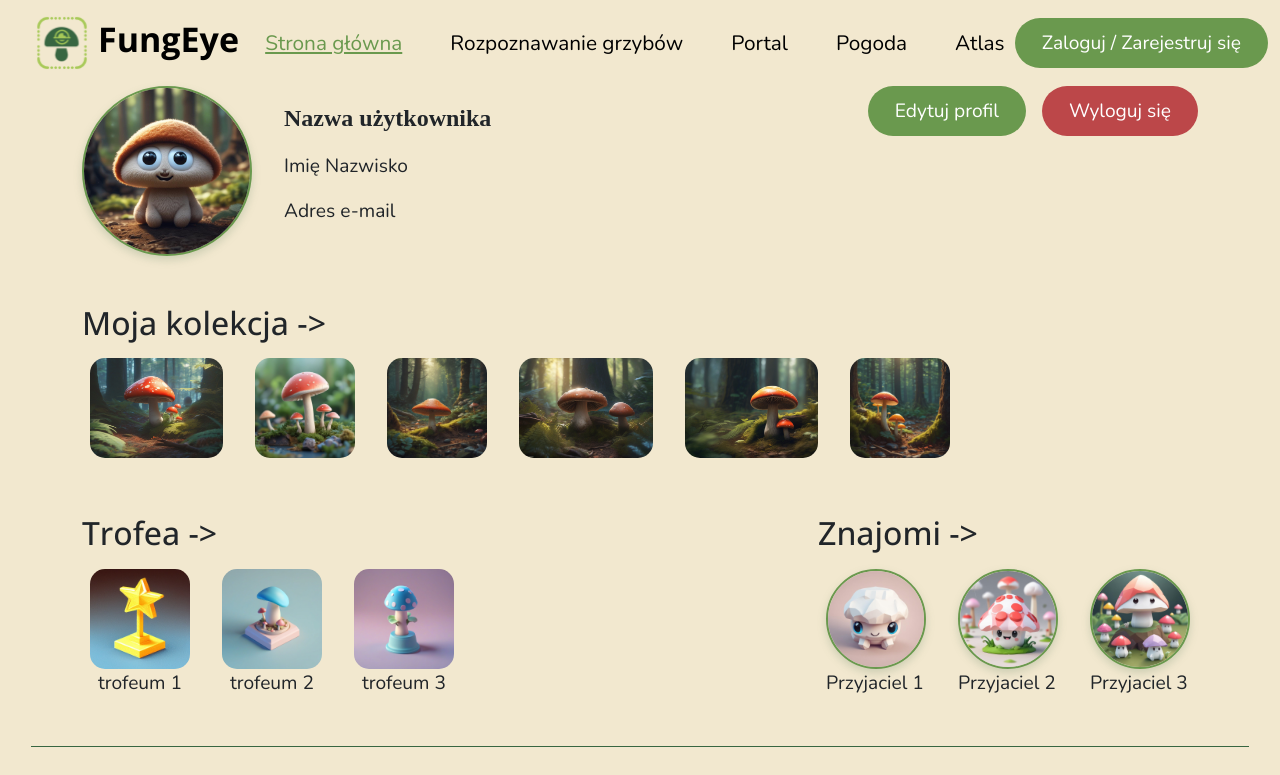
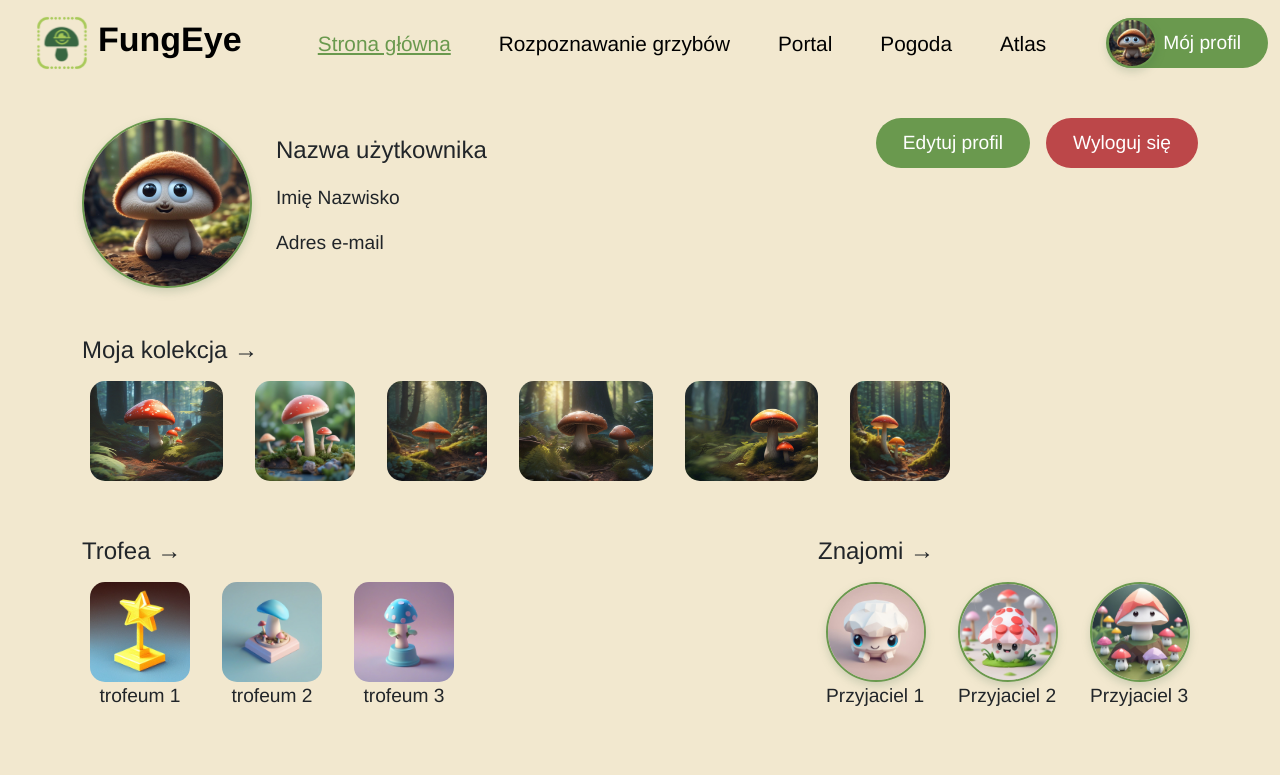
Before and after one commit to Bakkonrad/FungEye, a Vue app in the folder FungEyeApp/: page /my-profile in a window 1280 px wide. Shown: the top 775 px of the page. Built offline with nearby package versions, Linux system fonts and the light colour scheme.

Commit message:
changed all fonts to helvetica, done scrollbar styling

```diff
--- a/FungEyeApp/src/App.vue
+++ b/FungEyeApp/src/App.vue
@@ -7,7 +7,6 @@ import "@fontsource/open-sans/500.css";
 import "@fontsource/open-sans/700.css";
 import "@fontsource/nunito";
 import "@fontsource/nunito/200.css";
-
 </script>
 
 <script>
@@ -24,7 +23,7 @@ export default {
 
 <template>
   <Navbar />
-  <div>
+  <div class="r-view">
     <RouterView />
   </div>
   <Footer />
@@ -34,7 +33,7 @@ export default {
 /* body */
 body {
   background-color: #f2e8cf !important;
-  font-family: "Nunito";
+  font-family: "Helvetica Neue", Helvetica, Arial, sans-serif;
   /* zmienne css, przykładowe użycie: color: var(--dark-green); */
   --dark-green: #386641;
   --green: #6a994e;
@@ -45,36 +44,55 @@ body {
 
 /* fonts */
 h1 {
-  font-family: "Open Sans";
+  font-family: "Helvetica Neue", Helvetica, Arial, sans-serif;
   font-weight: 700;
   font-size: 3em;
 }
 
 h2 {
-  font-family: "Open Sans";
+  font-family: "Helvetica Neue", Helvetica, Arial, sans-serif;
   font-weight: 500;
   font-size: 2em;
 }
 
 h3 {
-  font-family: "Open Sans";
+  font-family: "Helvetica Neue", Helvetica, Arial, sans-serif;
   font-weight: 500;
   font-size: 1.5em;
 }
 
-p, p1 {
-  font-family: "Nunito";
+p,
+p1 {
+  font-family: "Helvetica Neue", Helvetica, Arial, sans-serif;
   font-weight: 300;
   font-size: 1.2em;
 }
 
 ul {
-  font-family: "Nunito";
+  font-family: "Helvetica Neue", Helvetica, Arial, sans-serif;
   font-weight: 300;
 }
 
+::-webkit-scrollbar {
+  width: 10px;
+}
+
+::-webkit-scrollbar-track {
+  background: #d7ceb8;
+}
+
+::-webkit-scrollbar-thumb {
+  border-radius: 10px;
+  background: var(--dark-green);
+}
+
+::-webkit-scrollbar-thumb:hover {
+  background: var(--green);
+}
+
 /* buttons */
-.fungeye-default-button, .fungeye-red-button {
+.fungeye-default-button,
+.fungeye-red-button {
   display: flex;
   flex-direction: row;
   justify-content: center;
@@ -89,7 +107,7 @@ ul {
   color: white;
   border-radius: 35px;
 
-  font-family: "Nunito";
+  font-family: "Helvetica Neue", Helvetica, Arial, sans-serif;
   font-weight: 300;
   font-size: 1.2em;
   height: 50px;
@@ -105,7 +123,7 @@ ul {
 .fungeye-default-button:active:focus {
   background: var(--dark-green);
   color: white;
-  font-weight: 600;
+  font-weight: 500;
 }
 
 .fungeye-default-button:disabled {
@@ -174,5 +192,8 @@ input:focus {
   margin-top: 1em;
 }
 
-
+.r-view {
+  margin-top: 2em;
+  min-height: calc(100vh - 70px);
+}
 </style>
--- a/FungEyeApp/src/components/Logo.vue
+++ b/FungEyeApp/src/components/Logo.vue
@@ -25,7 +25,7 @@ export default {
 }
 
 #logo-text {
-    font-family: "Open Sans";
+  font-family: "Helvetica Neue", Helvetica, Arial, sans-serif;
     font-weight: 700;
     font-size: 1.7em;
     /* color: var(--dark-green); */
--- a/FungEyeApp/src/components/Navbar.vue
+++ b/FungEyeApp/src/components/Navbar.vue
@@ -51,7 +51,7 @@ export default {
   },
   data() {
     return {
-      loggedIn: false,
+      loggedIn: true,
     }
   }
 };
@@ -74,7 +74,7 @@ export default {
 }
 
 .nav-link {
-  font-family: "Nunito";
+  font-family:   "Helvetica Neue", Helvetica, Arial, sans-serif;
   font-style: normal;
   font-size: 1.3em;
   line-height: 29px;
--- a/FungEyeApp/src/views/MyProfileView.vue
+++ b/FungEyeApp/src/views/MyProfileView.vue
@@ -20,7 +20,7 @@
         </div>
       </div>
       <div class="collection">
-        <h2>Moja kolekcja -></h2>
+        <h3>Moja kolekcja &rarr;</h3>
         <div class="hstack gap-3" id="mushroom-collection">
           <div class="p-2" v-for="mushroom in mushrooms" :key="mushroom">
             <img class="mushroom" :src="mushroom" alt="Mushroom" />
@@ -29,7 +29,7 @@
       </div>
       <div class="bottom-collections">
         <div class="collection">
-          <h2>Trofea -></h2>
+          <h3>Trofea &rarr;</h3>
           <div class="hstack gap-3" id="trophy-collection">
             <div class="p-2" v-for="trophy in trophys" :key="trophy">
               <div class="trophy-content">
@@ -40,7 +40,7 @@
           </div>
         </div>
         <div class="collection">
-          <h2>Znajomi -></h2>
+          <h3>Znajomi &rarr;</h3>
           <div class="hstack gap-3" id="friends-collection">
             <div class="p-2" v-for="friend in friends" :key="friend">
               <div class="friend-content">
@@ -127,7 +127,7 @@ export default {
   display: flex;
   flex-direction: row;
   align-items: center;
-  gap: 2em;
+  gap: 1.5em;
 }
 
 .buttons {
@@ -149,9 +149,8 @@ export default {
 
 #login {
   font-size: 1.5em;
-  font-weight: 700;
-  /* font-family: "Lobster Two"; */
-  font-family: "Signika";
+  font-weight: 500;
+  font-family: "Helvetica Neue", Helvetica, Arial, sans-serif;
 }
 
 .collection {
--- a/FungEyeApp/src/views/RecognizeView.vue
+++ b/FungEyeApp/src/views/RecognizeView.vue
@@ -1,7 +1,6 @@
 <template>
   <div>
     <div class="container-md">
-      <h1>Rozpoznawianie grzybów</h1>
       <div class="photo-upload">
         <div class="card">
           <input
```
